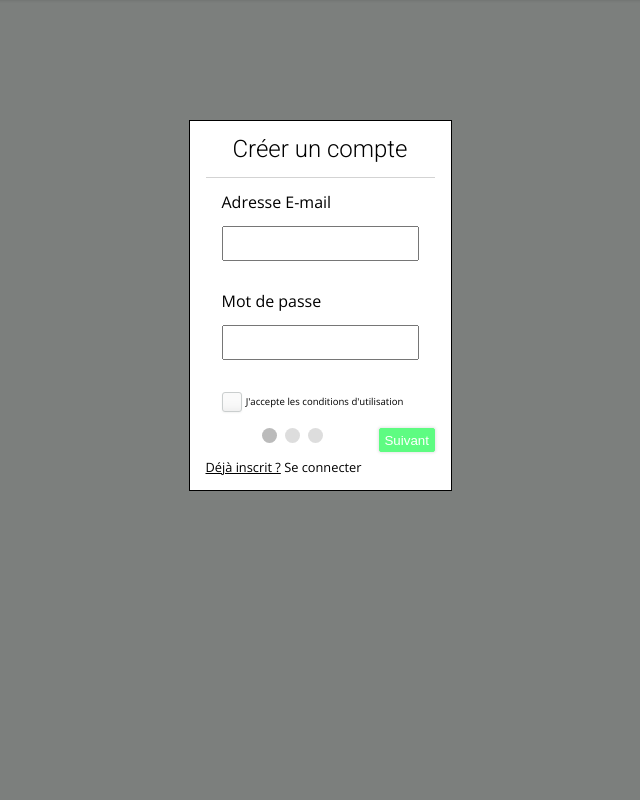
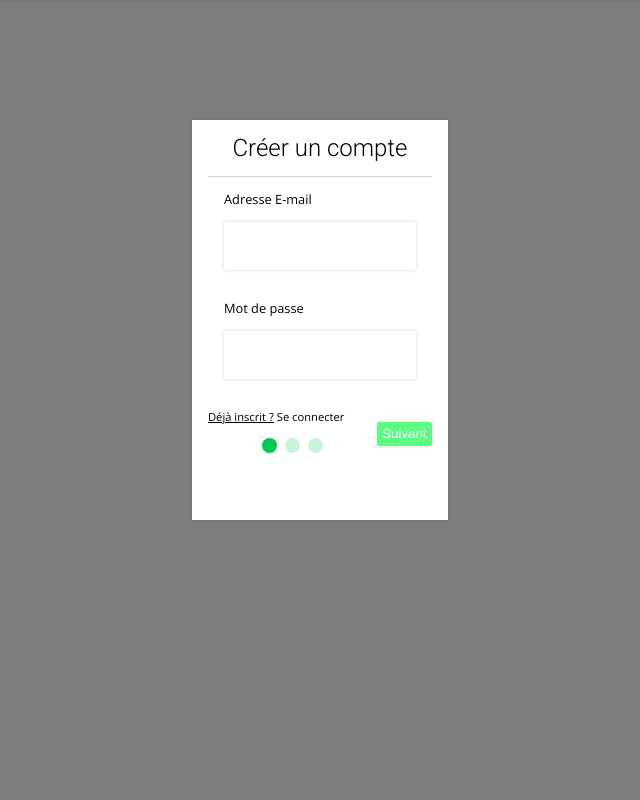
Before and after one commit to Havachi/TPI-Rossi, a PHP site: page /index.php?action=register in a window 1280 px wide. Shown: the part 80-880 px from the top of the page, without its empty margins (320-960 px from the left). Run offline with PHP 8.4, Linux system fonts and the light colour scheme; some libraries are stand-ins or nearby versions.

Commit message:
registre style modification

```diff
--- a/content/css/master.css
+++ b/content/css/master.css
@@ -133,12 +133,17 @@
   align-items: center;
 }
 .register-container .register-form {
+  height: 25rem;
+  width: 20%;
   padding: 1rem;
   margin-top: 15vh;
   background-color: #fff;
-  border: 1px solid black;
+  -webkit-box-shadow: 0px 0px 3px 1px rgba(0, 0, 0, 0.1);
+  -moz-box-shadow: 0px 0px 3px 1px rgba(0, 0, 0, 0.1);
+  box-shadow: 0px 0px 3px 1px rgba(0, 0, 0, 0.1);
 }
 .register-container .register-form-tab {
+  width: 100%;
   display: none;
 }
 .register-container .register-form-tab .tab-label {
@@ -147,15 +152,32 @@
   border-bottom: 1px solid lightgrey;
 }
 .register-container .register-form-tab-inputGroup {
+  width: 100%;
   padding: 1rem;
 }
 .register-container .register-form-tab-inputGroup label {
+  width: 100%;
   padding-bottom: 1rem;
   display: block;
+  font-size: 0.8rem;
 }
 .register-container .register-form-tab-inputGroup input {
+  width: 100%;
   padding: 0.5rem;
+  height: 3rem;
   display: block;
+  outline: none;
+  border: none;
+  -webkit-box-shadow: 0px 0px 3px 1px rgba(0, 0, 0, 0.1);
+  -moz-box-shadow: 0px 0px 3px 1px rgba(0, 0, 0, 0.1);
+  box-shadow: 0px 0px 3px 1px rgba(0, 0, 0, 0.1);
+  border-radius: 2px;
+  transition: all 0.3s cubic-bezier(0.25, 0.1, 0.52, 1.27);
+}
+.register-container .register-form-tab-inputGroup input:focus {
+  -webkit-box-shadow: 0px 0px 3px 1px #00c853;
+  -moz-box-shadow: 0px 0px 3px 1px #00c853;
+  box-shadow: 0px 0px 3px 1px #00c853;
 }
 .register-container .register-form-tab-inputGroup .consent {
   display: inline;
@@ -200,10 +222,11 @@
 }
 .register-container .register-form-links .linkToLogin {
   display: block;
-  font-size: 0.8rem;
+  font-size: 0.7rem;
 }
 
 .register-form-progress {
+  padding-top: 1rem;
   text-align: center;
   display: block;
 }
@@ -211,11 +234,15 @@
   height: 15px;
   width: 15px;
   margin: 0 2px;
-  background-color: #bbbbbb;
+  background-color: #00c853;
   border: none;
   border-radius: 50%;
   display: inline-block;
-  opacity: 0.5;
+  opacity: 0.2;
+  transition: all 0.3s cubic-bezier(0.25, 0.1, 0.52, 1.27);
+  -webkit-box-shadow: 0px 0px 3px 1px rgba(0, 0, 0, 0.1);
+  -moz-box-shadow: 0px 0px 3px 1px rgba(0, 0, 0, 0.1);
+  box-shadow: 0px 0px 3px 1px rgba(0, 0, 0, 0.1);
 }
 .register-form-progress .step.active {
   opacity: 1;
--- a/content/scripts/register.js
+++ b/content/scripts/register.js
@@ -28,7 +28,7 @@ function nextPrev(n) {
   var x = document.getElementsByClassName("register-form-tab");
   // Exit the function if any field in the current tab is invalid:
   if (n == 1 && !validateForm()) return false;
-  // Hide the current tab:
+  // Hide the current tab
   x[currentTab].style.display = "none";
   // Increase or decrease the current tab by 1:
   currentTab = currentTab + n;
--- a/content/scss/_config.scss
+++ b/content/scss/_config.scss
@@ -1,7 +1,7 @@
 $primary-color:#00c853;
 $secondary-color: #c81400;
 $navbar-background: #fff;
-$logReg-color : rgb(0, 0, 0, 0.5);
+$logReg-color : rgba(0, 0, 0, 0.5);
 $text-ondark:#fff;
 $text-onlight:#000;
 
@@ -16,6 +16,13 @@ $text-onlight:#000;
 }
 @mixin transition-cool {
   transition: all 0.3s cubic-bezier(0.25, 0.1, 0.52, 1.27);
+}
+@mixin inputOutline {
+  @include elevation();
+  border-radius: 2px;
+}
+@mixin inputOutlineFocused {
+  @include elevationC($primary-color);
 }
 @function setTextColor($color) {
   @if (lightness($color) > 40%) {
@@ -57,6 +64,11 @@ $text-onlight:#000;
   -moz-box-shadow: 0px 0px 3px 1px rgba(0, 0, 0, 0.10);
   box-shadow: 0px 0px 3px 1px rgba(0, 0, 0, 0.10);
 }
+@mixin elevationC($color) {
+  -webkit-box-shadow: 0px 0px 3px 1px $color;
+  -moz-box-shadow: 0px 0px 3px 1px $color;
+  box-shadow: 0px 0px 3px 1px $color;
+}
 @mixin elevationHover {
   -webkit-box-shadow: 0px 0px 4px 5px rgba(0, 0, 0, 0.10);
   -moz-box-shadow: 0px 0px 4px 5px rgba(0, 0, 0, 0.10);
--- a/content/scss/_register.scss
+++ b/content/scss/_register.scss
@@ -5,12 +5,17 @@
     display: flex;
     justify-content: center;
     align-items: center;
+
     .register-form{
+      height: 25rem;
+      width: 20%;
       padding: 1rem;
       margin-top: 15vh;
       background-color: #fff;
-      border: 1px solid black;
+      @include elevation;
+
       &-tab{
+        width: 100%;
         .tab-label{
           text-align: center;
           padding-bottom: 1rem;
@@ -18,14 +23,26 @@
         }
         display: none;
         &-inputGroup{
+          width: 100%;
           padding: 1rem;
           label{
+            width: 100%;
             padding-bottom: 1rem;
             display: block;
+            font-size: 0.8rem
           }
           input{
+            width: 100%;
             padding: 0.5rem;
+            height: 3rem;
             display: block;
+            outline: none;
+            border:none;
+            @include inputOutline;
+            @include transition-cool;
+            &:focus{
+              @include inputOutlineFocused;
+            }
           }
           .consent{
             display: inline;
@@ -71,7 +88,7 @@
         display: block;
         .linkToLogin{
           display: block;
-          font-size: 0.8rem;
+          font-size: 0.7rem;
         }
       }
 
@@ -79,18 +96,20 @@
   }
 }
 .register-form-progress{
+  padding-top: 1rem;
   text-align: center;
   display: block;
   .step {
     height: 15px;
     width: 15px;
     margin: 0 2px;
-    background-color: #bbbbbb;
+    background-color: $primary-color;
     border: none;
     border-radius: 50%;
     display: inline-block;
-    opacity: 0.5;
-
+    opacity: 0.2;
+    @include transition-cool;
+    @include elevation;
   }
   .step.active {
     opacity: 1;
--- a/views/pages/register.php
+++ b/views/pages/register.php
@@ -13,11 +13,9 @@
           <label for="password">Mot de passe</label>
           <input class="register-form-inputGroup-item" type="password" name="userPassword">
         </div>
-        <div class="register-form-tab-inputGroup">
-          <input class="consent" type="checkbox" name="consent" required>
-          <label class="consent-label" for="consent">J'accepte les conditions d'utilisation</label>
+        <div class="register-form-links">
+          <div class="linkToLogin"><u>Déjà inscrit ?<wbr></u> <a href="index.php?action=login">Se connecter</a></div>
         </div>
-
       </div>
       <div class="register-form-tab">
         <div class="tab-label">
@@ -59,14 +57,12 @@
         <button class="btn btn-next" id="nextBtn" type="button" onclick="nextPrev(1)">Suivant</button>
         <button class="btn btn-primary" id="submitBtn" name="action" value="register" type="submit" href="index.php?action=Register">Créer un compte</button>
       </div>
+
       <div class="register-form-progress">
         <span class="step"></span>
         <span class="step"></span>
         <span class="step"></span>
       </div>
-      <div class="register-form-links">
-        <div class="linkToLogin"><u>Déjà inscrit ?<wbr></u> <a href="index.php?action=login">Se connecter</a></div>
-      </div>
     </form>
   </div>
 </div>
```
Also changed, not shown: 1 other file.
